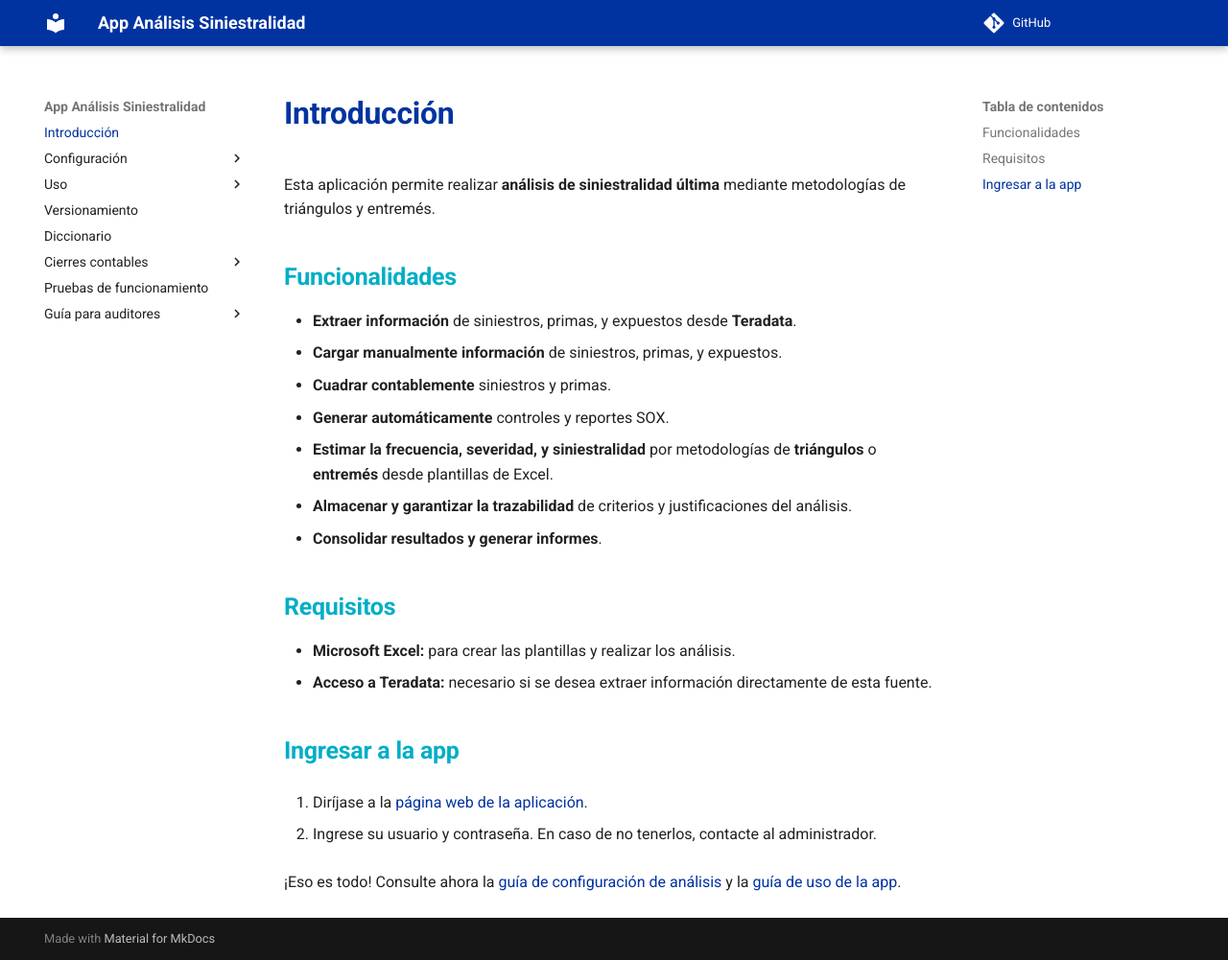
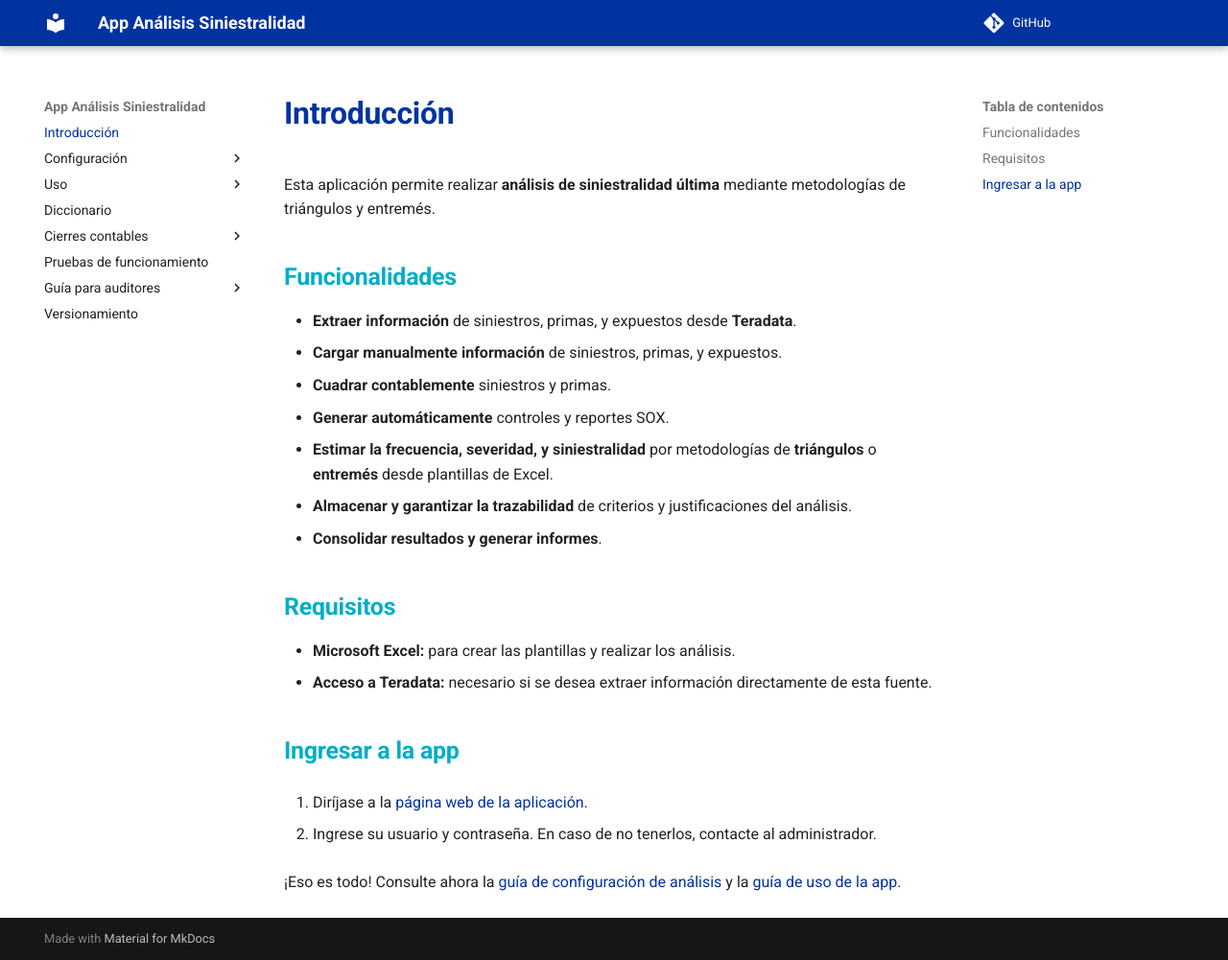
Before and after one commit to sebastobone/app-analisis-siniestralidad-docs, an MkDocs documentation site: the page built from docs/index.md, in a window 1280 px wide and 1001 px high. Shown: the whole window at 96% size. Built offline with MkDocs 1.6.1 and Material for MkDocs 9.7.7, drawn with Linux system fonts in a browser that asks for light colours; comment, search, counter and statistics services are not loaded; the version menu is left out; part of the change alters nothing that is shown.

```diff
--- a/mkdocs.yml
+++ b/mkdocs.yml
@@ -26,7 +26,6 @@ nav:
     - Consolidar resultados y generar informes: uso/resultados.md
     - Cargar archivos adicionales: uso/archivos_adicionales.md
     - Descargar archivos: uso/descargar.md
-  - Versionamiento: versionamiento.md
   - Diccionario: diccionario.md
   - Cierres contables:
     - Configuraciones: cierre/configuraciones.md
@@ -36,6 +35,7 @@ nav:
     - Inicio: auditores/inicio.md
     - Revisar triángulos: auditores/triangulos.md
     - Revisar entremés: auditores/entremes.md
+  - Versionamiento: versionamiento.md
 
 theme:
   name: material
```
